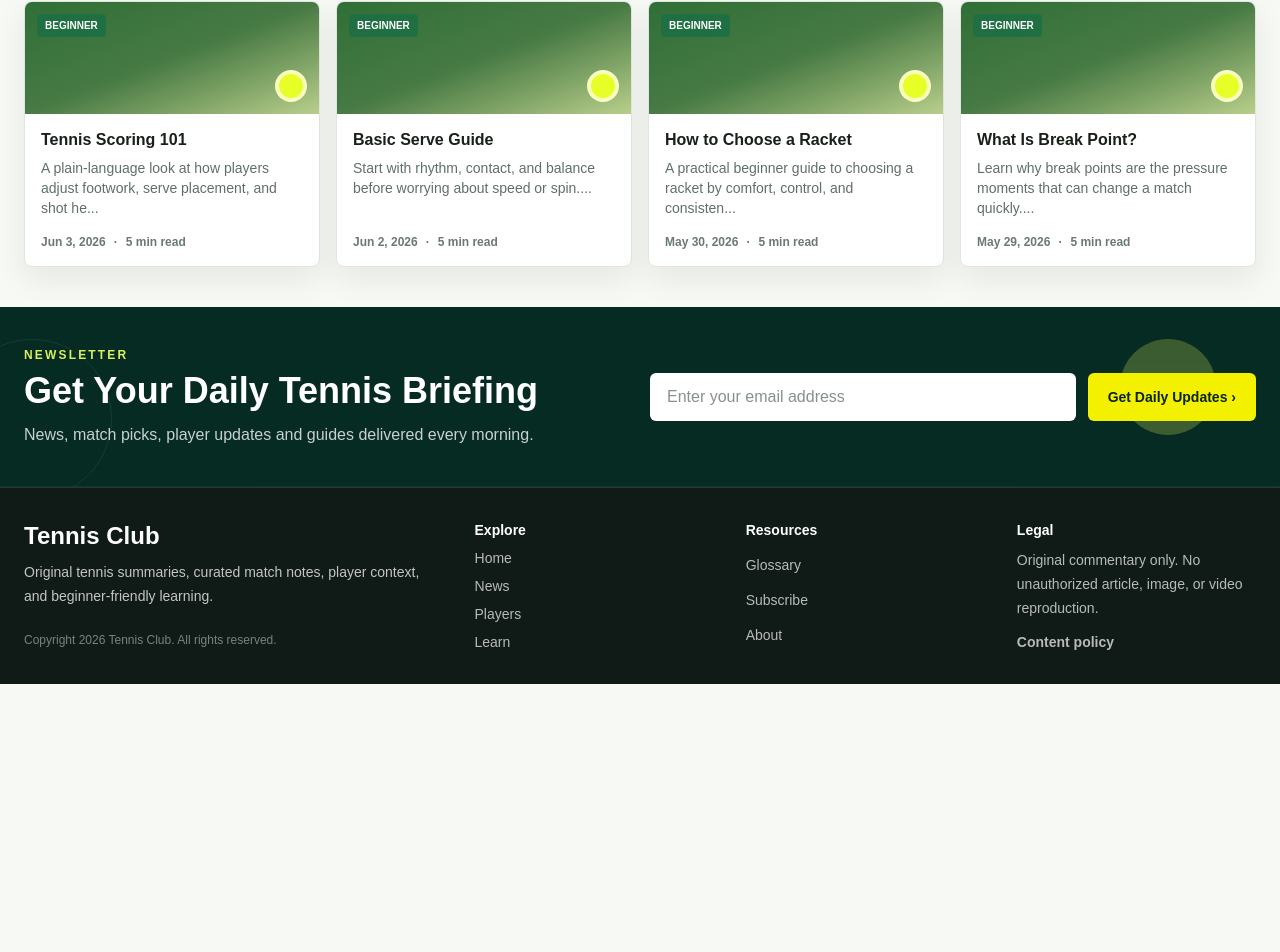
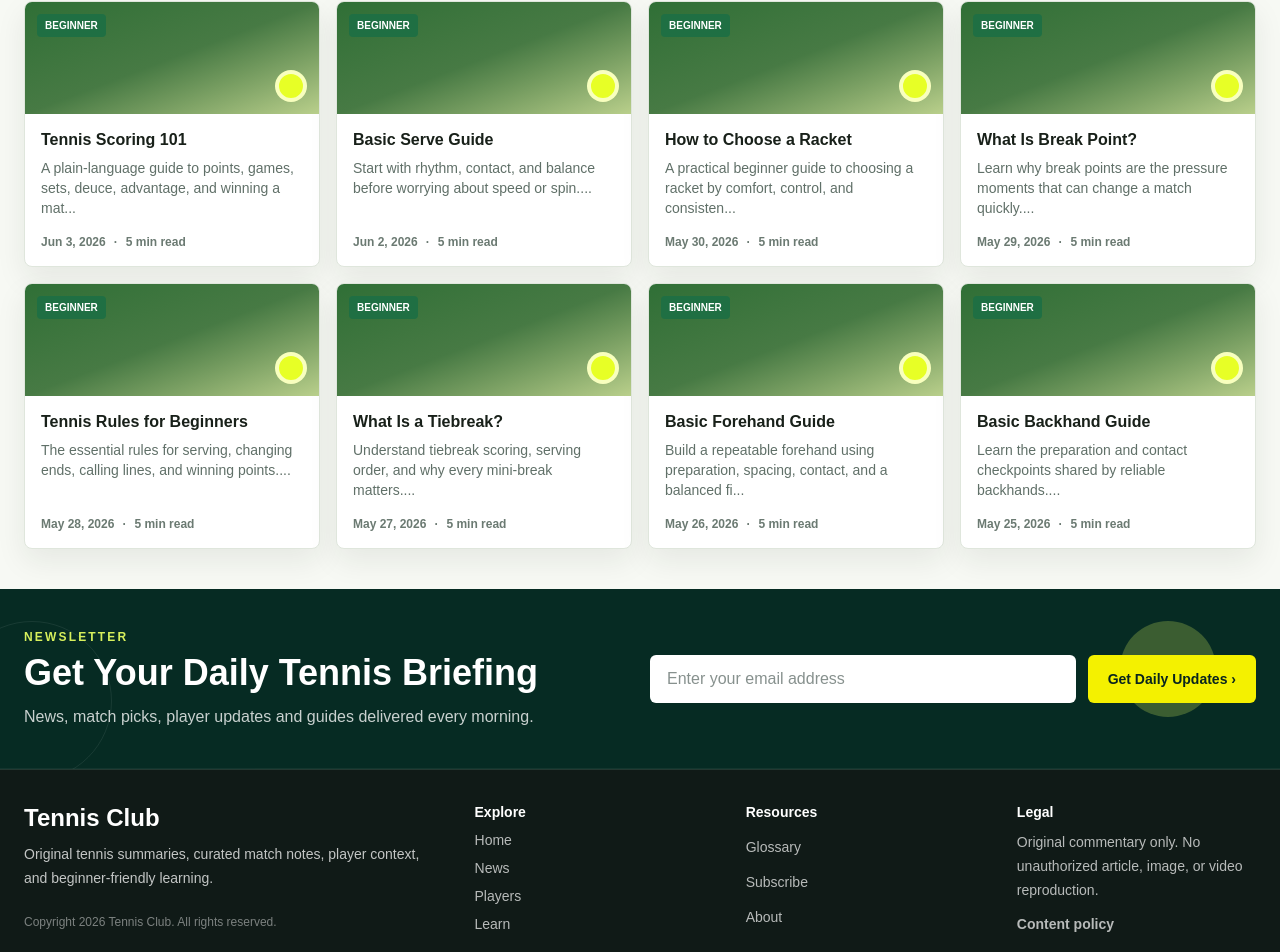
Before and after one commit to geoffrey-xiao/tennis_club, a Next.js app: page / in a window 1280 px wide. Shown: the part 2939-3891 px from the top of the page. Before the commit the page ends 3623 px from the top, so only its background shows below. Built offline with nearby package versions, Linux system fonts and the light colour scheme.

Commit message:
feat: add learn and glossary pages

```diff
--- /dev/null
+++ b/src/app/glossary/page.tsx
@@ -0,0 +1,27 @@
+import type { Metadata } from "next";
+import { GlossaryBrowser } from "@/components/glossary-browser";
+import { glossaryTerms } from "@/data/glossary";
+
+export const metadata: Metadata = {
+  title: "Tennis Glossary | Tennis Club",
+  description: "Search clear, beginner-friendly definitions of common tennis terms.",
+  alternates: { canonical: "/glossary" }
+};
+
+export default function GlossaryPage() {
+  const sortedTerms = [...glossaryTerms].sort((a, b) => a.term.localeCompare(b.term));
+  return (
+    <>
+      <section className="border-b border-[#d9e3d9] bg-[#0b3124] text-white">
+        <div className="mx-auto max-w-5xl px-4 py-12 sm:px-6 sm:py-16">
+          <p className="text-xs font-black uppercase tracking-[0.18em] text-[#d7f05c]">Quick reference</p>
+          <h1 className="mt-3 text-4xl font-black tracking-tight sm:text-5xl">Tennis glossary</h1>
+          <p className="mt-4 max-w-2xl text-lg leading-7 text-[#d8e5df]">Understand the language of a match without stopping the action.</p>
+        </div>
+      </section>
+      <main className="mx-auto max-w-5xl px-4 py-10 sm:px-6 sm:py-12">
+        <GlossaryBrowser terms={sortedTerms} />
+      </main>
+    </>
+  );
+}
--- /dev/null
+++ b/src/app/learn/page.tsx
@@ -0,0 +1,28 @@
+import type { Metadata } from "next";
+import { ArticleCard } from "@/components/article-card";
+import { beginnerGuides } from "@/data/articles";
+
+export const metadata: Metadata = {
+  title: "Learn Tennis | Tennis Club",
+  description: "Beginner-friendly tennis guides covering rules, scoring, strokes, serving, and equipment.",
+  alternates: { canonical: "/learn" }
+};
+
+export default function LearnPage() {
+  return (
+    <>
+      <section className="border-b border-[#d9e3d9] bg-[#0b3124] text-white">
+        <div className="mx-auto max-w-7xl px-4 py-12 sm:px-6 sm:py-16">
+          <p className="text-xs font-black uppercase tracking-[0.18em] text-[#d7f05c]">Tennis made clearer</p>
+          <h1 className="mt-3 text-4xl font-black tracking-tight sm:text-5xl">Start with the essentials.</h1>
+          <p className="mt-4 max-w-2xl text-lg leading-7 text-[#d8e5df]">Practical explanations for following matches and building your own game.</p>
+        </div>
+      </section>
+      <main className="mx-auto max-w-7xl px-4 py-10 sm:px-6 sm:py-12">
+        <div className="grid gap-5 sm:grid-cols-2 lg:grid-cols-4">
+          {beginnerGuides.map((guide) => <ArticleCard key={guide.id} article={guide} />)}
+        </div>
+      </main>
+    </>
+  );
+}
--- /dev/null
+++ b/src/components/glossary-browser.tsx
@@ -0,0 +1,46 @@
+"use client";
+
+import { useMemo, useState } from "react";
+import type { GlossaryTerm } from "@/data/glossary";
+
+export function GlossaryBrowser({ terms }: { terms: GlossaryTerm[] }) {
+  const [query, setQuery] = useState("");
+  const results = useMemo(() => {
+    const normalized = query.trim().toLowerCase();
+    if (!normalized) return terms;
+    return terms.filter((item) =>
+      `${item.term} ${item.definition} ${item.beginnerTip}`.toLowerCase().includes(normalized)
+    );
+  }, [query, terms]);
+
+  return (
+    <div>
+      <label htmlFor="glossary-search" className="text-sm font-black">Search tennis terms</label>
+      <input
+        id="glossary-search"
+        type="search"
+        value={query}
+        onChange={(event) => setQuery(event.target.value)}
+        placeholder="Try “break point” or “baseline”"
+        className="mt-2 min-h-12 w-full rounded-lg border border-[#bdcbbc] bg-white px-4 outline-none focus:border-[var(--primary)] focus:ring-2 focus:ring-[#1f6f43]/20"
+      />
+      <p className="mt-3 text-sm text-[#607068]" aria-live="polite">{results.length} {results.length === 1 ? "term" : "terms"}</p>
+      {results.length ? (
+        <dl className="mt-6 grid gap-4 md:grid-cols-2">
+          {results.map((item) => (
+            <div key={item.id} id={item.slug} className="rounded-lg border border-[#dfe6dc] bg-white p-6 shadow-[0_10px_24px_rgba(21,38,30,0.06)]">
+              <dt className="text-xl font-black">{item.term}</dt>
+              <dd className="mt-3 leading-7 text-[#52645c]">{item.definition}</dd>
+              <dd className="mt-4 rounded-md bg-[#eef5e9] p-3 text-sm leading-6 text-[#31542b]"><strong>Beginner tip:</strong> {item.beginnerTip}</dd>
+            </div>
+          ))}
+        </dl>
+      ) : (
+        <div className="mt-6 rounded-lg border border-dashed border-[#bdcbbc] bg-white px-6 py-12 text-center">
+          <p className="font-black">No matching terms</p>
+          <p className="mt-2 text-sm text-[#607068]">Try a broader tennis word.</p>
+        </div>
+      )}
+    </div>
+  );
+}
--- a/src/data/articles.ts
+++ b/src/data/articles.ts
@@ -42,9 +42,9 @@ export const articles: Article[] = [
     title: "Tennis Scoring 101",
     category: "Beginner",
     summary:
-      "A plain-language look at how players adjust footwork, serve placement, and shot height when tournaments move between surfaces.",
+      "A plain-language guide to points, games, sets, deuce, advantage, and winning a match.",
     body:
-      "Surface changes affect timing before they affect tactics. Players who can reset their movement patterns quickly often look calmer in the first two rounds, especially when their serve gives them free points while the rest of the game catches up.",
+      "Tennis points progress from love to 15, 30, and 40. At 40-40 the score is deuce, and a player generally needs two consecutive points to win the game. Games build a set, and sets decide the match.",
     sources: [{ label: "Official tennis rules reference", url: "https://www.itftennis.com/" }],
     publishedAt: "2026-06-03T08:00:00.000Z",
     author: "Tennis Club Desk",
@@ -147,6 +147,54 @@ export const articles: Article[] = [
     publishedAt: "2026-05-29T10:00:00.000Z",
     author: "Tennis Club Desk",
     tags: ["rules", "beginner", "scoring"]
+  },
+  {
+    id: "article-tennis-rules",
+    slug: "tennis-rules-for-beginners",
+    title: "Tennis Rules for Beginners",
+    category: "Beginner",
+    summary: "The essential rules for serving, changing ends, calling lines, and winning points.",
+    body: "A point begins with a legal serve into the diagonal service box. The ball may bounce once before it is returned, and a shot landing on a line is in. Players change ends at designated game intervals so conditions are shared fairly.",
+    sources: [{ label: "ITF Rules of Tennis", url: "https://www.itftennis.com/en/about-us/governance/rules-and-regulations/" }],
+    publishedAt: "2026-05-28T10:00:00.000Z",
+    author: "Tennis Club Desk",
+    tags: ["rules", "beginner", "essentials"]
+  },
+  {
+    id: "article-tiebreak-guide",
+    slug: "what-is-a-tiebreak",
+    title: "What Is a Tiebreak?",
+    category: "Beginner",
+    summary: "Understand tiebreak scoring, serving order, and why every mini-break matters.",
+    body: "A standard tiebreak is usually played first to seven points with a two-point margin. The first player serves once, then service alternates every two points. Winning a point on the opponent's serve is often called a mini-break.",
+    sources: [{ label: "ITF Rules of Tennis", url: "https://www.itftennis.com/en/about-us/governance/rules-and-regulations/" }],
+    publishedAt: "2026-05-27T10:00:00.000Z",
+    author: "Tennis Club Desk",
+    tags: ["rules", "beginner", "tiebreak"]
+  },
+  {
+    id: "article-forehand-guide",
+    slug: "basic-forehand-guide",
+    title: "Basic Forehand Guide",
+    category: "Beginner",
+    summary: "Build a repeatable forehand using preparation, spacing, contact, and a balanced finish.",
+    body: "Turn your shoulders as the ball travels toward you, create enough space to swing freely, and meet the ball in front of your body. Finish balanced before adding more racket speed.",
+    sources: [{ label: "USTA player development resources", url: "https://www.usta.com/en/home/improve.html" }],
+    publishedAt: "2026-05-26T10:00:00.000Z",
+    author: "Tennis Club Desk",
+    tags: ["forehand", "beginner", "practice"]
+  },
+  {
+    id: "article-backhand-guide",
+    slug: "basic-backhand-guide",
+    title: "Basic Backhand Guide",
+    category: "Beginner",
+    summary: "Learn the preparation and contact checkpoints shared by reliable backhands.",
+    body: "Prepare early, keep your contact comfortably in front, and use your legs to support the swing. Whether you use one hand or two, a stable head and balanced finish make timing easier to repeat.",
+    sources: [{ label: "USTA player development resources", url: "https://www.usta.com/en/home/improve.html" }],
+    publishedAt: "2026-05-25T10:00:00.000Z",
+    author: "Tennis Club Desk",
+    tags: ["backhand", "beginner", "practice"]
   }
 ];
 
--- a/src/data/glossary.ts
+++ b/src/data/glossary.ts
@@ -41,5 +41,40 @@ export const glossaryTerms: GlossaryTerm[] = [
     slug: "tiebreak",
     definition: "A special game used to decide a set when the score reaches a set-specific tie.",
     beginnerTip: "Tiebreaks make every mini-run feel important because the margin is small."
+  },
+  {
+    id: "term-advantage",
+    term: "Advantage",
+    slug: "advantage",
+    definition: "The point won immediately after deuce, putting a player one point from winning the game.",
+    beginnerTip: "If the player with advantage loses the next point, the score returns to deuce."
+  },
+  {
+    id: "term-baseline",
+    term: "Baseline",
+    slug: "baseline",
+    definition: "The line at each end of the court, parallel to the net.",
+    beginnerTip: "A baseline player prefers building points from the back of the court."
+  },
+  {
+    id: "term-serve-volley",
+    term: "Serve and Volley",
+    slug: "serve-and-volley",
+    definition: "A tactic where the server follows the serve toward the net to play the next ball as a volley.",
+    beginnerTip: "Watch the returner's passing-shot target when the server moves forward."
+  },
+  {
+    id: "term-unforced-error",
+    term: "Unforced Error",
+    slug: "unforced-error",
+    definition: "A mistake on a shot the player was reasonably expected to make without overwhelming pressure.",
+    beginnerTip: "The label involves judgment, so official totals can vary between statisticians."
+  },
+  {
+    id: "term-winner",
+    term: "Winner",
+    slug: "winner",
+    definition: "A successful shot the opponent cannot touch before its second bounce.",
+    beginnerTip: "Winners show attacking success, but they make more sense alongside error totals."
   }
 ];
```
